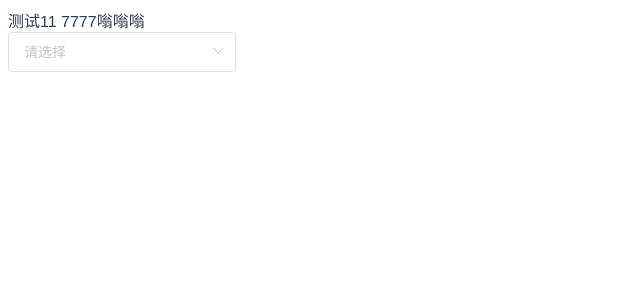
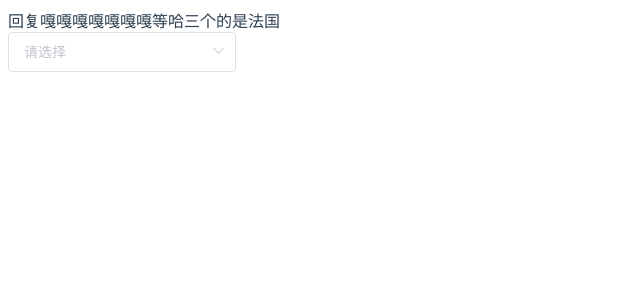
Before and after one commit to yft-code/flow, a Vue app: page / in a window 1280 px wide. Shown: the top 300 px of the page, without its empty margins (0-640 px from the left). Built offline with nearby package versions, Linux system fonts and the light colour scheme.

Commit message:
回复嘎嘎嘎嘎嘎嘎嘎等哈三个的是法国

```diff
--- a/src/App.vue
+++ b/src/App.vue
@@ -1,6 +1,6 @@
 <template>
   <div id="app">
-   测试11   7777嗡嗡嗡
+    回复嘎嘎嘎嘎嘎嘎嘎等哈三个的是法国
     <router-view/>
   </div>
 </template>
```
